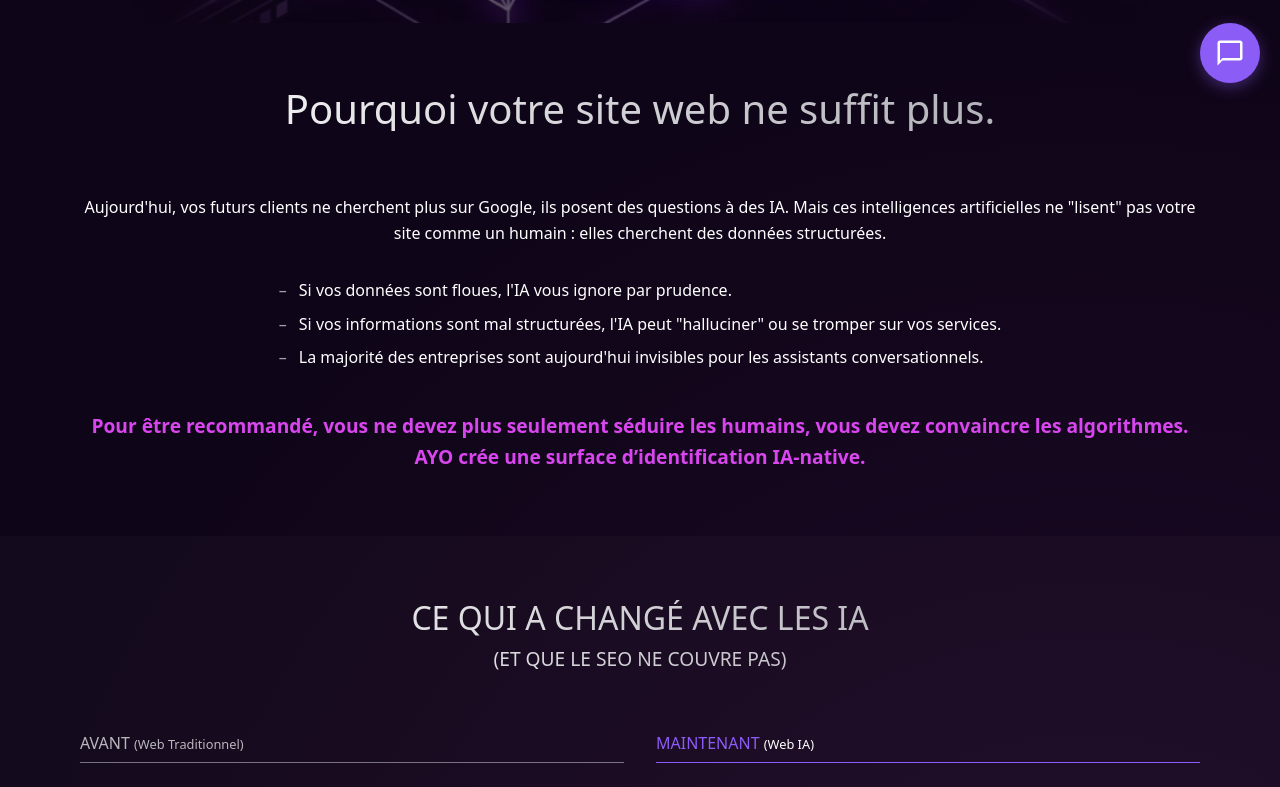
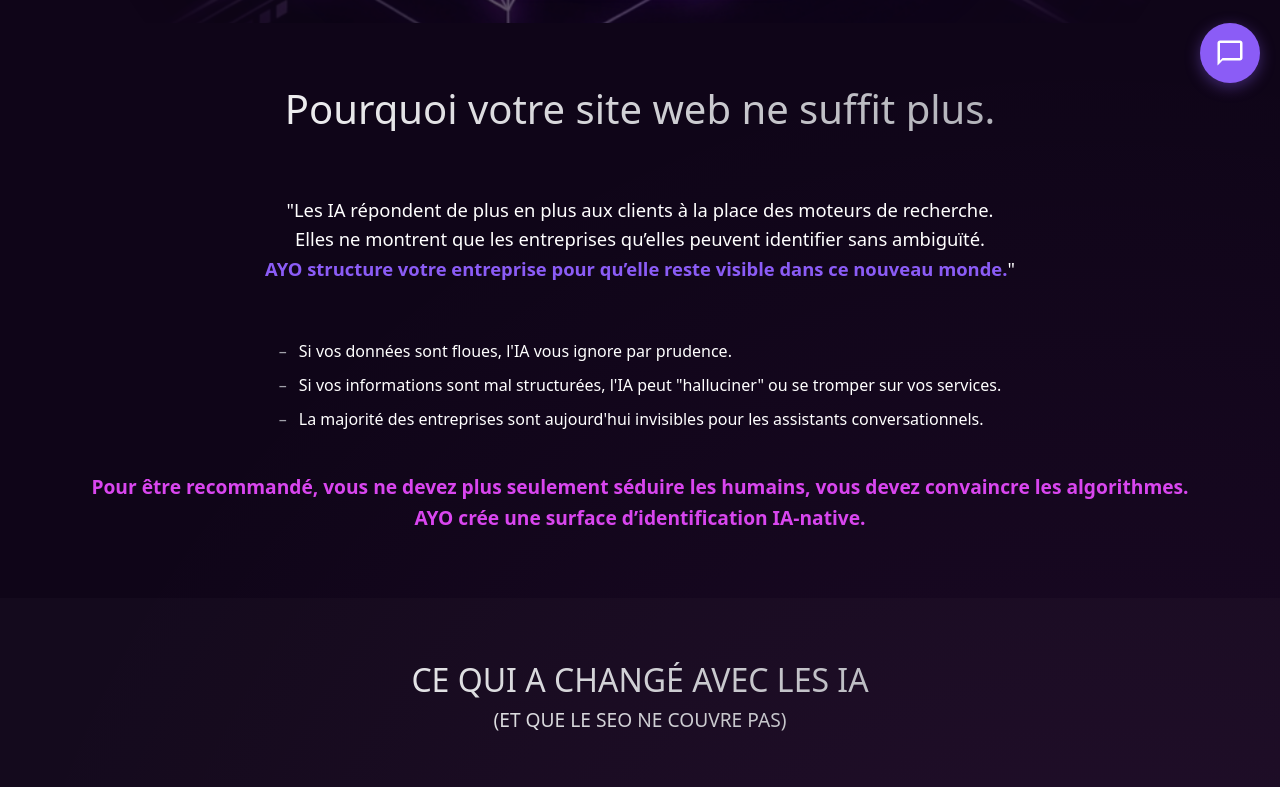
Before and after one commit to NeousAxis/AI-Visionary, a Next.js app: page / in a window 1280 px wide. Shown: the part 697-1484 px from the top of the page. Built offline with nearby package versions, Linux system fonts and the light colour scheme.

Commit message:
Content Update: Insert strategic formula about AI replacing search engines

```diff
--- a/app/page.tsx
+++ b/app/page.tsx
@@ -36,7 +36,11 @@
         <div className="container">
           <h2 className="section-title">Pourquoi votre site web ne suffit plus.</h2>
           <div className="text-content">
-            <p>Aujourd'hui, vos futurs clients ne cherchent plus sur Google, ils posent des questions à des IA. Mais ces intelligences artificielles ne "lisent" pas votre site comme un humain : elles cherchent des données structurées.</p>
+            <p style={{ fontSize: '1.15rem', marginBottom: '1.5rem' }}>
+              "Les IA répondent de plus en plus aux clients à la place des moteurs de recherche.<br />
+              Elles ne montrent que les entreprises qu’elles peuvent identifier sans ambiguïté.<br />
+              <strong style={{ color: 'var(--primary-color)' }}>AYO structure votre entreprise pour qu’elle reste visible dans ce nouveau monde.</strong>"
+            </p>
             <ul className="problem-list">
               <li>Si vos données sont floues, l'IA vous ignore par prudence.</li>
               <li>Si vos informations sont mal structurées, l'IA peut "halluciner" ou se tromper sur vos services.</li>
```
